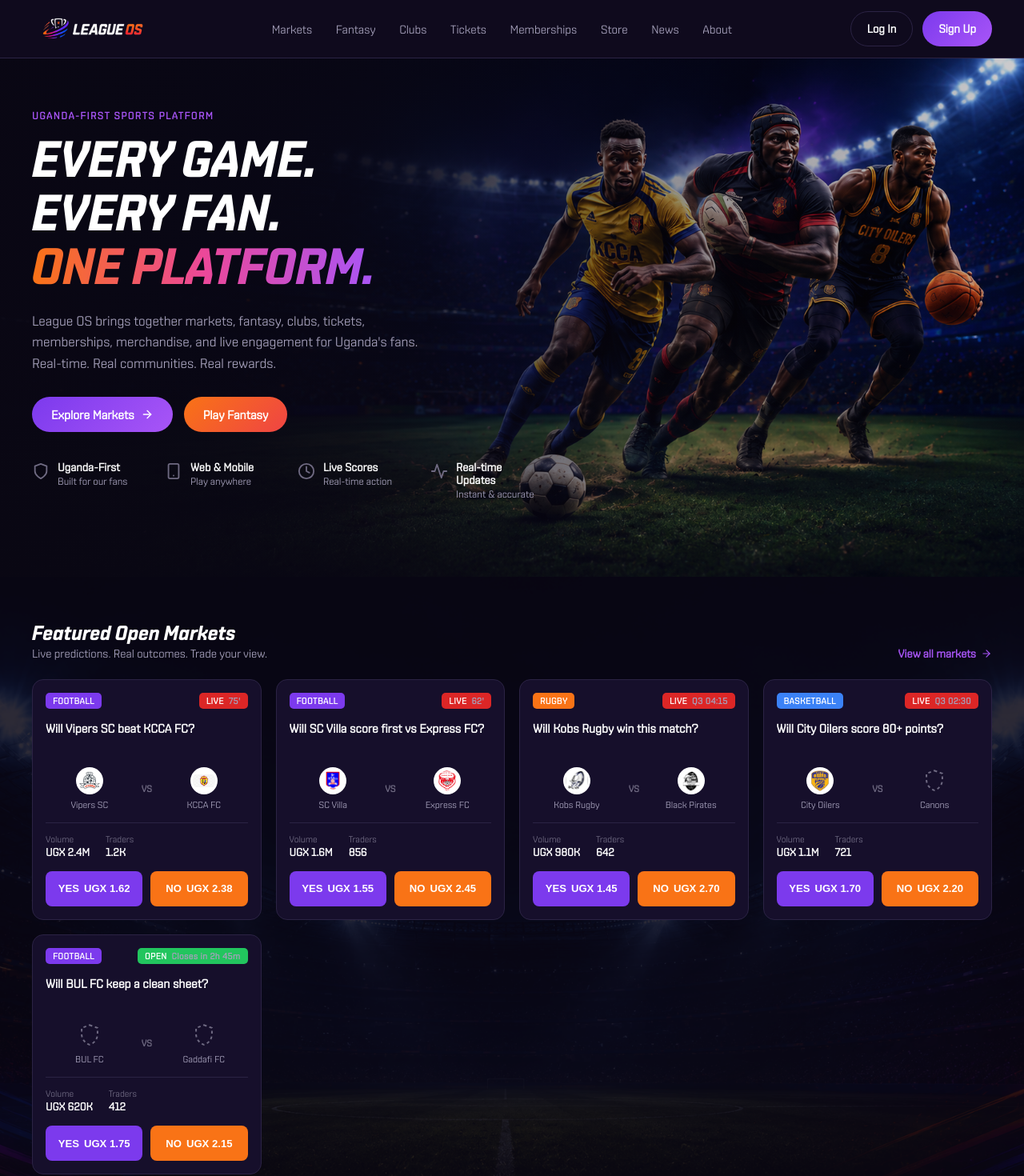
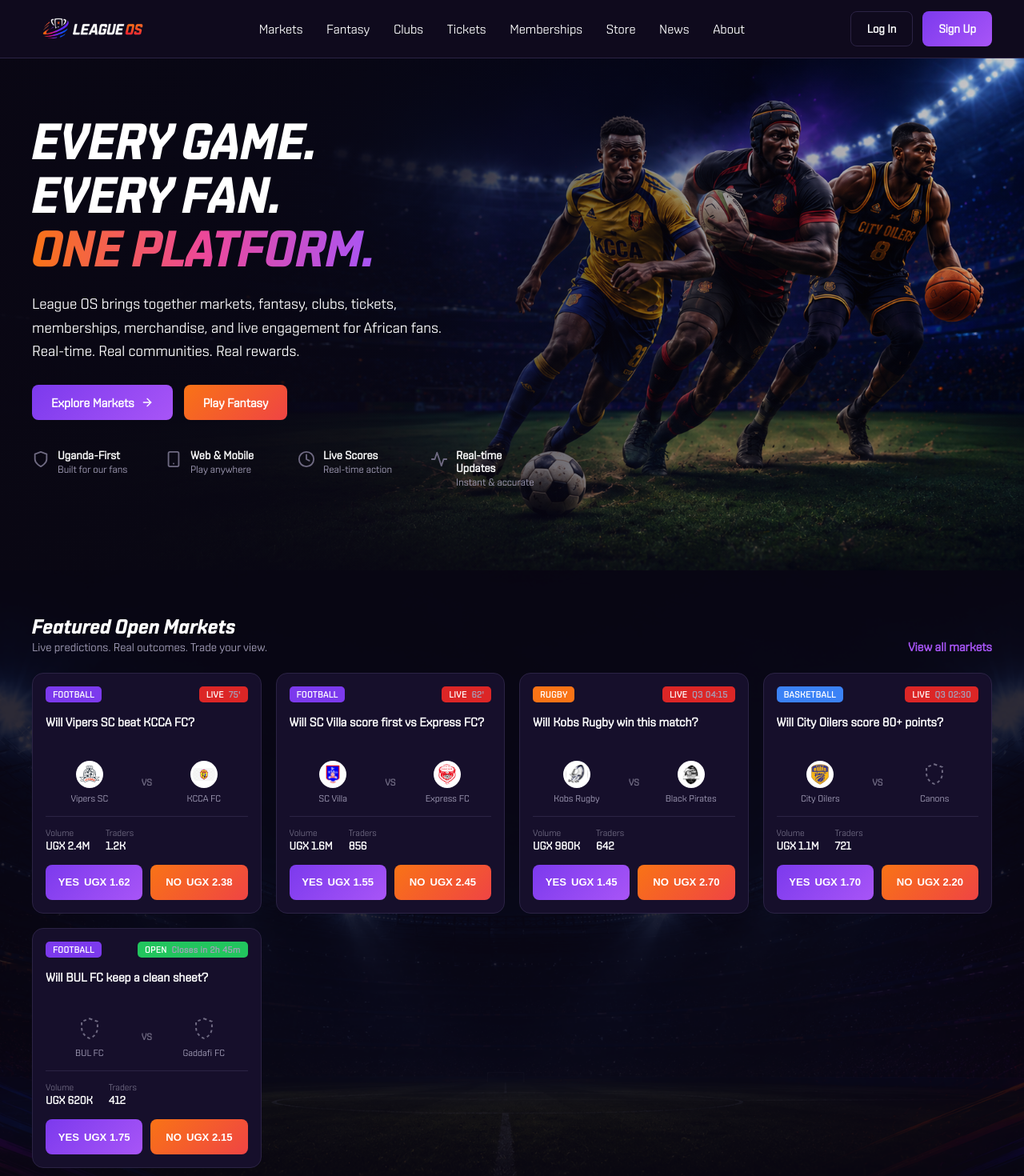
Before and after one commit to LEAGUE-OS-NEW/leagueos_frontend, a React (Vite) app: page / in a window 1280 px wide. Shown: the top 1470 px of the page at 80% size. Built offline with nearby package versions, Linux system fonts and the light colour scheme.

Commit message:
style: unify button theme, refresh navbar and hero copy

```diff
--- a/src/components/landing/Navbar.css
+++ b/src/components/landing/Navbar.css
@@ -37,12 +37,13 @@
 }
 
 .navbar-link {
+  position: relative;
   display: inline-flex;
   align-items: center;
   gap: 4px;
-  color: var(--color-text-secondary);
+  color: var(--color-text-primary);
   text-decoration: none;
-  font-size: 0.92rem;
+  font-size: 1rem;
   font-weight: 500;
   white-space: nowrap;
   padding: 6px 2px;
@@ -51,8 +52,21 @@
   border-radius: 4px;
 }
 
-.navbar-link:hover {
-  color: var(--color-text-primary);
+.navbar-link::after {
+  content: '';
+  position: absolute;
+  left: 2px;
+  right: 2px;
+  bottom: 0;
+  height: 2px;
+  background: var(--color-primary-light);
+  transform: scaleX(0);
+  transform-origin: left;
+  transition: transform 0.2s ease;
+}
+
+.navbar-link:hover::after {
+  transform: scaleX(1);
 }
 
 .navbar-link.active {
@@ -77,7 +91,7 @@
   font-size: 0.9rem;
   font-weight: 700;
   padding: 9px 20px;
-  border-radius: 999px;
+  border-radius: 8px;
   cursor: pointer;
   min-height: 44px;
   display: inline-flex;
@@ -88,13 +102,14 @@
   color: var(--color-text-primary);
   border: 1px solid var(--color-border);
   font-weight: 600;
-  transition: border-color 0.2s ease, color 0.2s ease, background-color 0.2s ease;
+  transition: border-color 0.2s ease, color 0.2s ease, background-color 0.2s ease, transform 0.15s ease;
 }
 
 .btn-login:hover {
   border-color: var(--color-primary);
   color: var(--color-primary-light);
   background-color: var(--color-card-bg);
+  transform: scale(1.04);
 }
 
 .btn-signup {
--- a/src/pages/landing/Landing.css
+++ b/src/pages/landing/Landing.css
@@ -30,7 +30,7 @@
   gap: 6px;
   color: var(--color-primary-light);
   text-decoration: none;
-  font-size: 0.88rem;
+  font-size: 0.95rem;
   font-weight: 600;
   cursor: pointer;
   transition: color 0.2s ease;
--- a/src/pages/landing/sections/FantasyLeagues.tsx
+++ b/src/pages/landing/sections/FantasyLeagues.tsx
@@ -53,7 +53,6 @@ function FantasyLeagues() {
           </div>
           <Link to="/fantasy" className="section-link">
             View all leagues
-            <FiArrowRight />
           </Link>
         </div>
 
--- a/src/pages/landing/sections/FeaturedClubs.tsx
+++ b/src/pages/landing/sections/FeaturedClubs.tsx
@@ -1,6 +1,6 @@
 import { useRef, useState } from 'react';
 import { Link } from 'react-router-dom';
-import { FiArrowRight, FiChevronLeft, FiChevronRight } from 'react-icons/fi';
+import { FiChevronLeft, FiChevronRight } from 'react-icons/fi';
 import './FeaturedClubs.css';
 
 type Club = {
@@ -80,7 +80,6 @@ function FeaturedClubs() {
           </div>
           <Link to="/clubs" className="section-link">
             View all clubs
-            <FiArrowRight />
           </Link>
         </div>
 
--- a/src/pages/landing/sections/FeaturedMarkets.css
+++ b/src/pages/landing/sections/FeaturedMarkets.css
@@ -217,11 +217,11 @@
 }
 
 .market-btn-yes {
-  background-color: var(--color-yes);
+  background: var(--gradient-primary);
 }
 
 .market-btn-no {
-  background-color: var(--color-no);
+  background: var(--gradient-accent);
 }
 
 @media (prefers-reduced-motion: reduce) {
--- a/src/pages/landing/sections/FeaturedMarkets.tsx
+++ b/src/pages/landing/sections/FeaturedMarkets.tsx
@@ -1,5 +1,4 @@
 import { Link } from 'react-router-dom';
-import { FiArrowRight } from 'react-icons/fi';
 import './FeaturedMarkets.css';
 
 type Sport = 'Football' | 'Rugby' | 'Basketball';
@@ -134,7 +133,6 @@ function FeaturedMarkets() {
           </div>
           <Link to="/markets" className="section-link">
             View all markets
-            <FiArrowRight />
           </Link>
         </div>
 
--- a/src/pages/landing/sections/Hero.css
+++ b/src/pages/landing/sections/Hero.css
@@ -40,15 +40,6 @@
   max-width: 640px;
 }
 
-.hero-eyebrow {
-  margin: 0 0 14px;
-  color: var(--color-primary-light);
-  text-transform: uppercase;
-  letter-spacing: 0.12em;
-  font-size: 0.78rem;
-  font-weight: 700;
-}
-
 .hero-heading {
   margin: 0 0 20px;
   text-transform: uppercase;
@@ -70,8 +61,9 @@
 .hero-subtext {
   margin: 0 0 28px;
   max-width: 52ch;
-  color: var(--color-text-secondary);
-  font-size: clamp(0.95rem, 1.4vw, 1.05rem);
+  color: var(--color-text-primary);
+  font-weight: 500;
+  font-size: clamp(1rem, 1.5vw, 1.15rem);
   line-height: 1.6;
 }
 
@@ -87,7 +79,7 @@
   align-items: center;
   gap: 8px;
   padding: 13px 24px;
-  border-radius: 999px;
+  border-radius: 8px;
   font-weight: 700;
   font-size: 0.95rem;
   text-decoration: none;
--- a/src/pages/landing/sections/Hero.tsx
+++ b/src/pages/landing/sections/Hero.tsx
@@ -24,7 +24,6 @@ function Hero() {
 
       <div className="hero-inner">
         <div className="hero-content">
-          <p className="hero-eyebrow">Uganda-First Sports Platform</p>
           <h1 className="hero-heading">
             Every Game.
             <br />
@@ -34,7 +33,7 @@ function Hero() {
           </h1>
           <p className="hero-subtext">
             League OS brings together markets, fantasy, clubs, tickets, memberships, merchandise, and live
-            engagement for Uganda&apos;s fans. Real-time. Real communities. Real rewards.
+            engagement for African fans. Real-time. Real communities. Real rewards.
           </p>
 
           <div className="hero-cta-row">
--- a/src/pages/landing/sections/LiveScores.tsx
+++ b/src/pages/landing/sections/LiveScores.tsx
@@ -1,5 +1,4 @@
 import { Link } from 'react-router-dom';
-import { FiArrowRight } from 'react-icons/fi';
 import './LiveScores.css';
 
 type Sport = 'Football' | 'Rugby' | 'Basketball';
@@ -142,7 +141,6 @@ function LiveScores() {
           </div>
           <Link to="/live" className="section-link">
             View all live
-            <FiArrowRight />
           </Link>
         </div>
 
```
